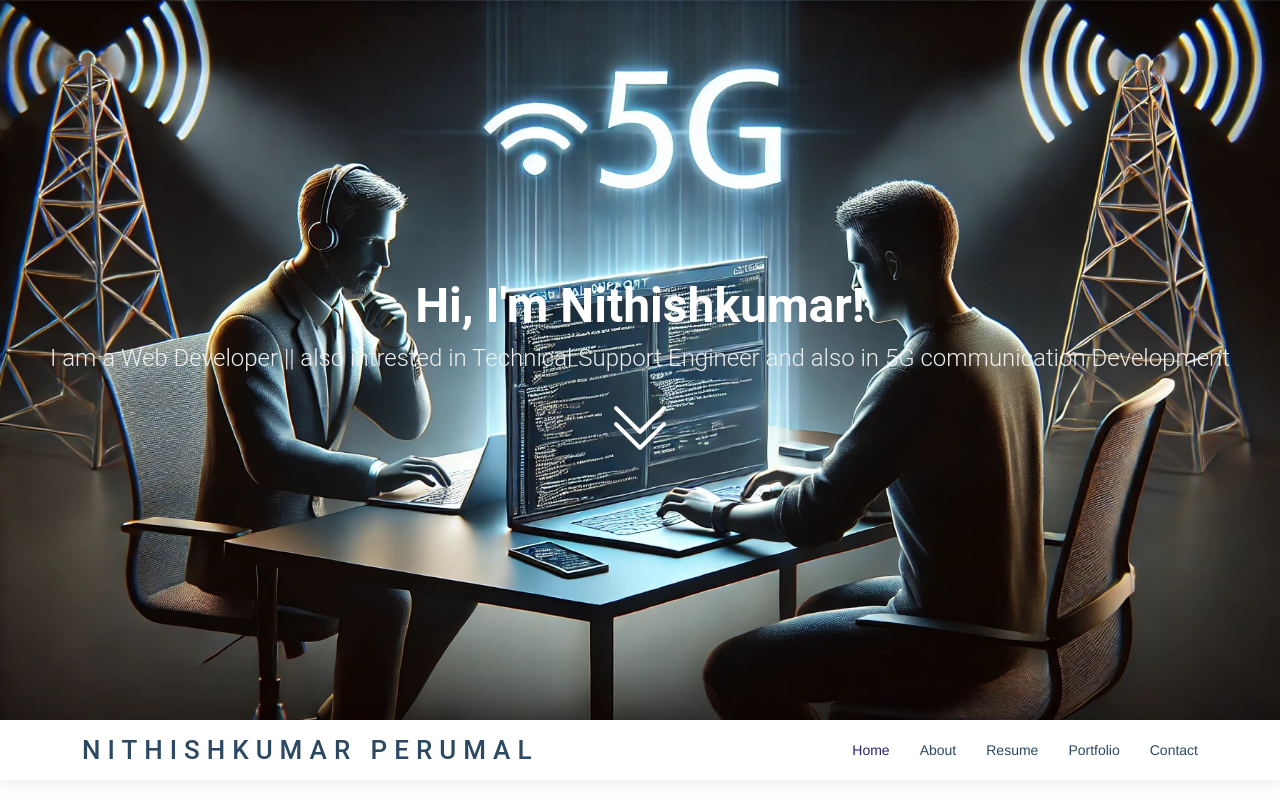
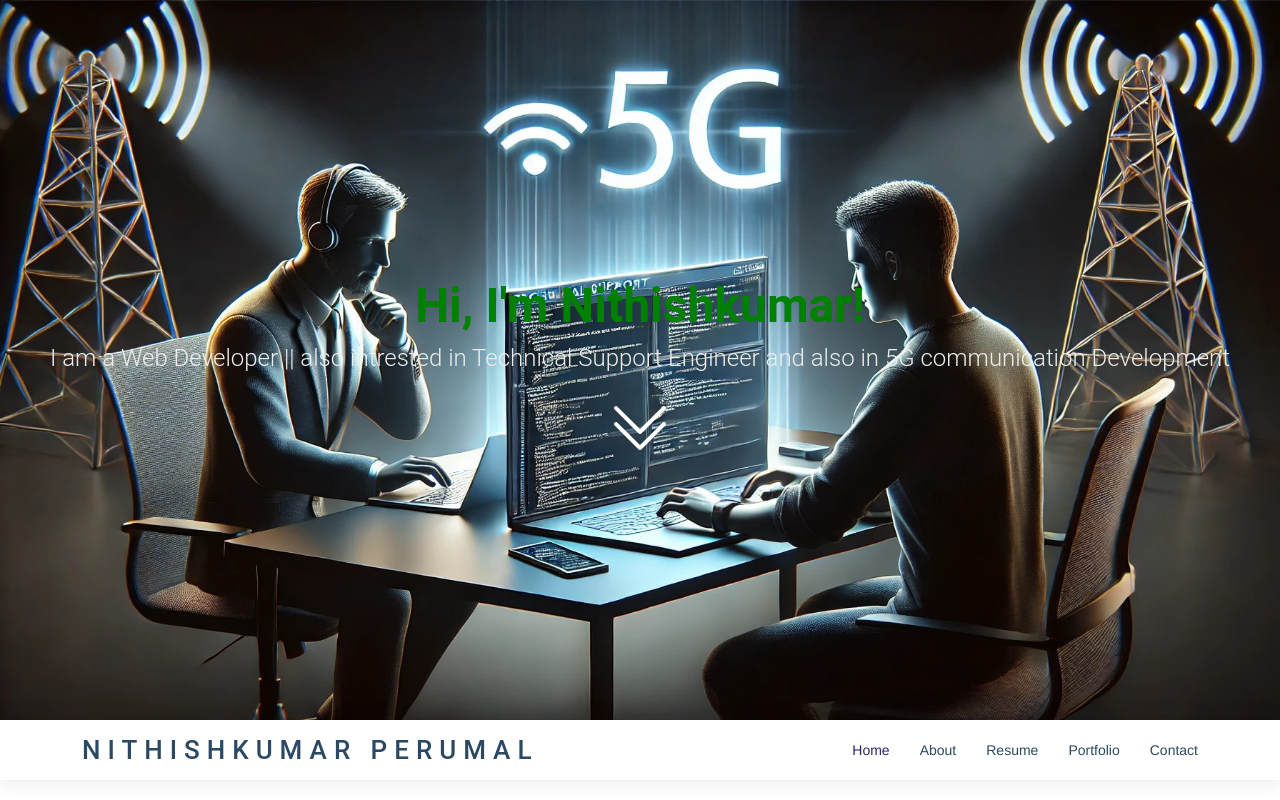
Before and after one commit to Nithishkumar-90/Portfolio, a plain HTML site: page index.html in a window 1280 px wide. Shown: the top 800 px of the page. Drawn offline with Linux system fonts and the light colour scheme; a web font is replaced by a local one.

Commit message:
index.html

```diff
--- a/index.html
+++ b/index.html
@@ -54,7 +54,7 @@
 
   <!-- ======= Hero Section ======= -->
   <section id="hero" class="d-flex flex-column align-items-center justify-content-center">
-    <h1 >Hi, I'm Nithishkumar!</h1>
+    <h1 style="color:green;">Hi, I'm Nithishkumar!</h1>
     <h2 style="font_size:bold;">I am a  Web Developer || also intrested in Technical Support Engineer and also in 5G communication Development</h2>
     <a href="#about" class="btn-get-started scrollto"><i class="bi bi-chevron-double-down"></i></a>
   </section><!-- End Hero -->
```
